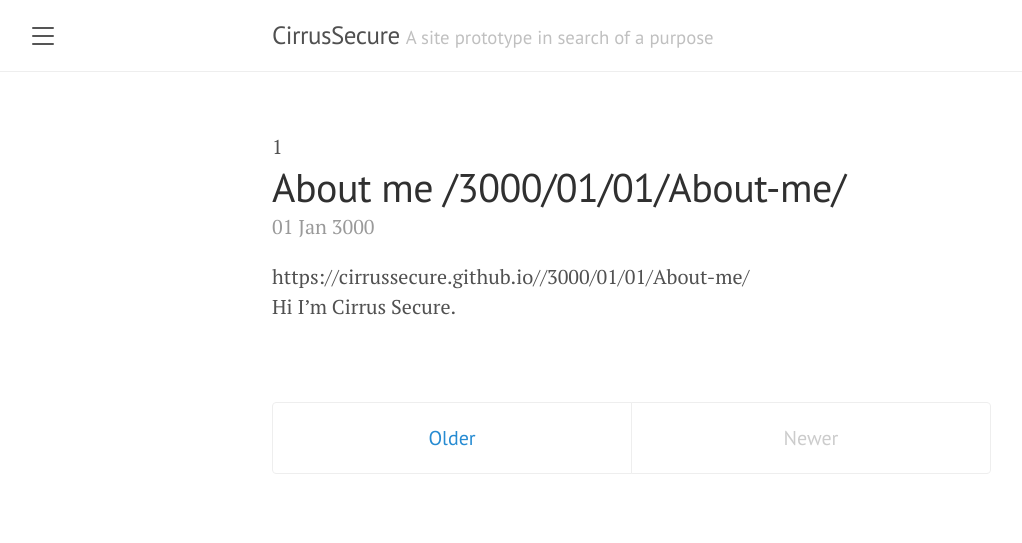
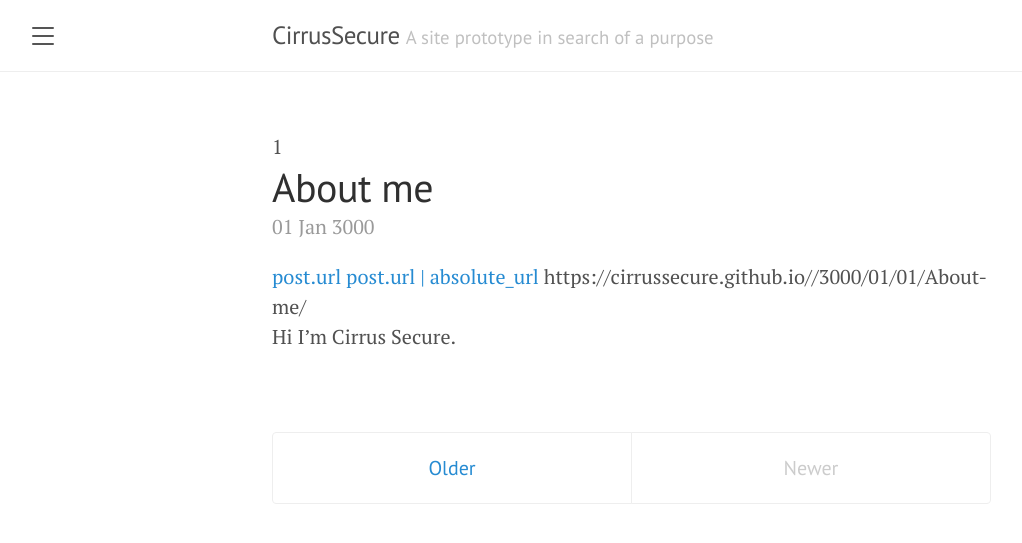
Before and after one commit to cirrussecure/lanyon-archive, a Jekyll site: the page built from index.html, in a window 1280 px wide. Shown: the top 543 px of the page, without its empty margins (8-1030 px from the left). Built offline with Jekyll 4.4.1, drawn with Linux system fonts in a browser that asks for light colours; the list of posts is cut into pages by our own code.

Commit message:
Update index.html

```diff
--- a/index.html
+++ b/index.html
@@ -8,15 +8,16 @@ title: Home
 
   {% for post in paginator.posts %}
   <div class="post">
+
     <h1 class="post-title">
-      <a href="{{ post.url | absolute_url }}">
         {{ post.title }}
-
-        {{ post.url }}
-
-      </a>
     </h1>
     <span class="post-date">{{ post.date | date_to_string }}</span>
+
+      <a href="{{ post.url }}">post.url
+      </a>
+      <a href="{{ post.url | absolute_url }}">post.url | absolute_url
+      </a>
 
     {{ post.url | absolute_url }}
 
```
